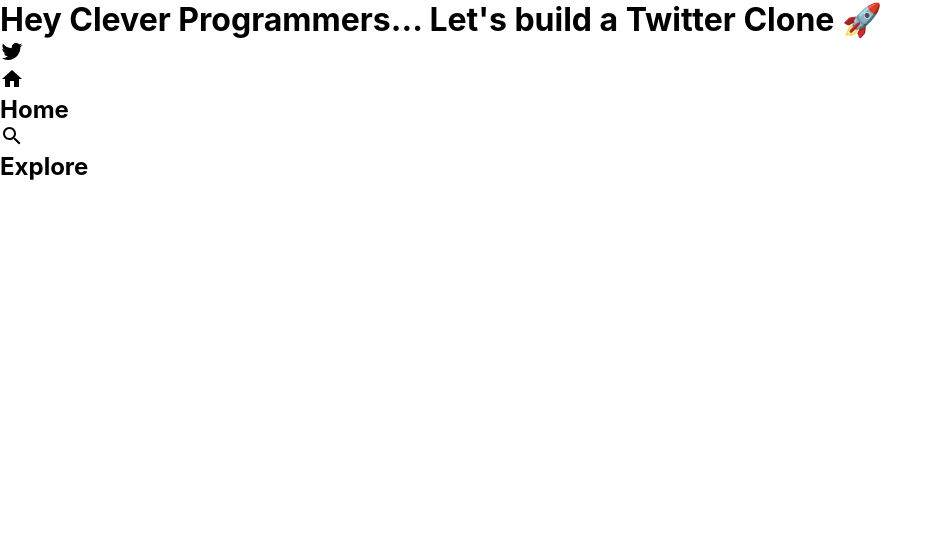
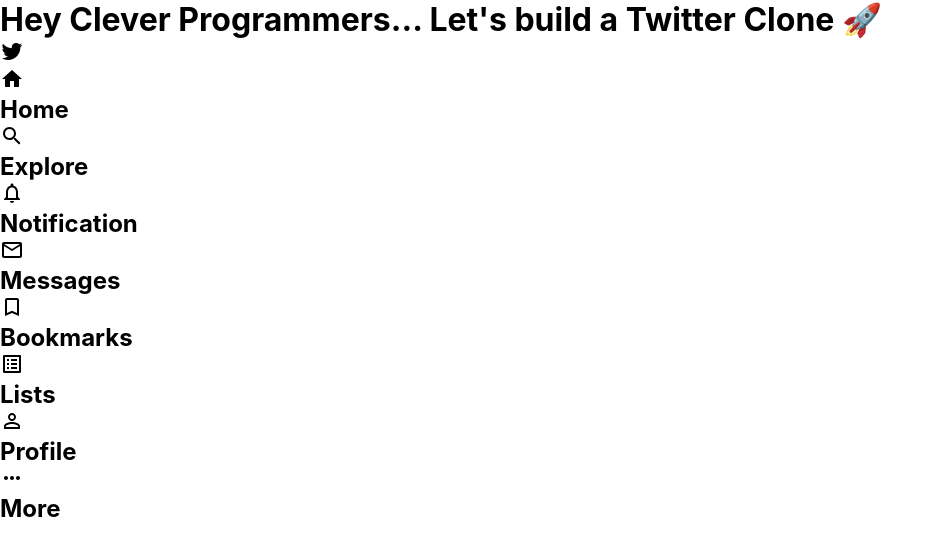
Before and after one commit to ali-203/twitter-clone, a React (Create React App) app: page / in a window 1280 px wide. Shown: the top 556 px of the page, without its empty margins (0-942 px from the left). Built offline with nearby package versions, Linux system fonts and the light colour scheme.

Commit message:
matirial UI add

```diff
--- a/src/Sidebar.js
+++ b/src/Sidebar.js
@@ -4,8 +4,12 @@
 import SidebarOption from "./SidebarOption";
 import HomeIcon from "@material-ui/icons/Home";
 import SearchIcon from "@material-ui/icons/Search";
-
-
+import NotificationsNoneIcon from "@material-ui/icons/NotificationsNone";
+import MailOutlineIcon from "@material-ui/icons/MailOutline";
+import BookmarkBorderIcon from "@material-ui/icons/BookmarkBorder";
+import ListAltIcon from "@material-ui/icons/ListAlt";
+import PermIdentityIcon from "@material-ui/icons/PermIdentity";
+import MoreHorizIcon from "@material-ui/icons/MoreHoriz";
 
 function Sidebar() {
 return (
@@ -15,6 +19,12 @@
 
     <SidebarOption Icon={HomeIcon} text="Home"/>
     <SidebarOption Icon={SearchIcon} text="Explore"/>
+    <SidebarOption Icon={NotificationsNoneIcon} text="Notification"/>
+    <SidebarOption Icon={MailOutlineIcon} text="Messages"/>
+    <SidebarOption Icon={BookmarkBorderIcon} text="Bookmarks"/>
+    <SidebarOption Icon={ListAltIcon} text="Lists"/>
+    <SidebarOption Icon={PermIdentityIcon} text="Profile"/>
+    <SidebarOption Icon={MoreHorizIcon} text="More"/>
 
 
 
```
Also changed, not shown: 1 other file (tests, documents, lock files or other folders).
